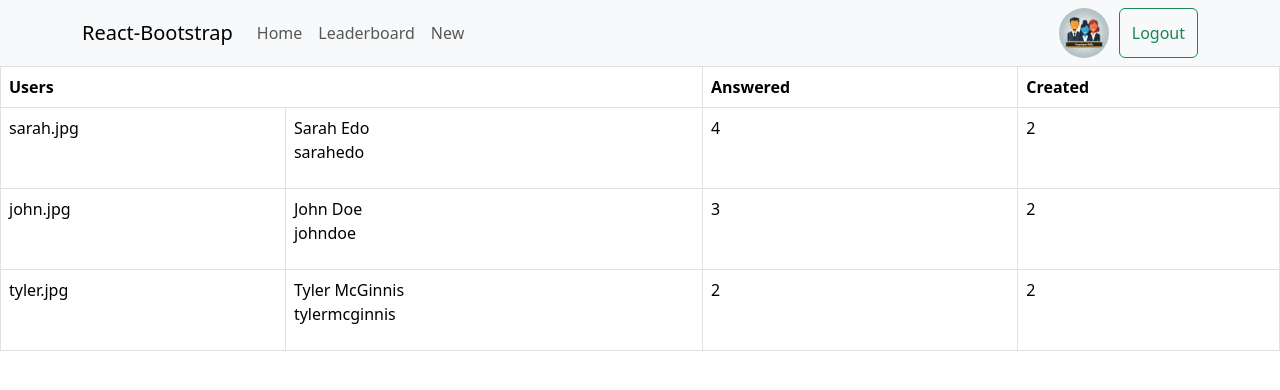
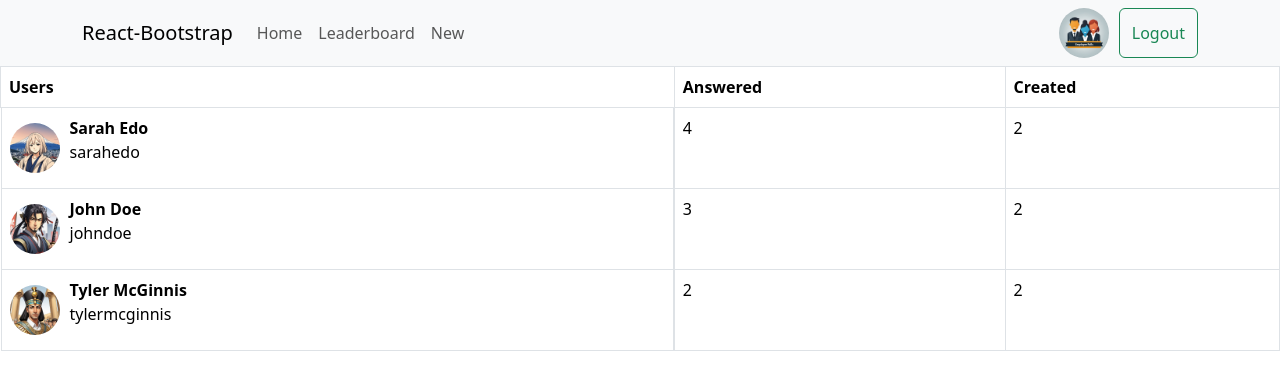
Before and after one commit to CurtesMalteser/react-nd, a React (Create React App) app in the folder employee-polls-app/: page /leaderboard in a window 1280 px wide. Shown: the top 390 px of the page. Built offline with nearby package versions, Linux system fonts and the light colour scheme.

Commit message:
Displays avatar on Leaderboard table
* tweaks show name and id

```diff
--- a/employee-polls-app/src/components/AppNavBar.tsx
+++ b/employee-polls-app/src/components/AppNavBar.tsx
@@ -8,19 +8,7 @@ import ROUTES from '../constants/routes';
 import { useAppDispatch, useAppSelector } from '../app/hooks';
 import { userAvatarURL } from "../features/authedUser/authedUserSlice";
 import { logOut } from '../features/authedUser/authedUserSlice';
-
-function getAvatarImage(avatarName: string | undefined | null) {
-    switch (avatarName) {
-        case 'sarah.jpg':
-            return require('../assets/img/sarah.jpg');
-        case 'john.jpg':
-            return require('../assets/img/john.jpg');
-        case 'tyler.jpg':
-            return require('../assets/img/tyler.jpg');
-        default:
-            return require('../assets/img/employees_pool_logo.jpg');
-    }
-}
+import getAvatarImage from '../utils/avatar';
 
 
 function AppNavBar() {
--- a/employee-polls-app/src/components/LeaderboardTable.tsx
+++ b/employee-polls-app/src/components/LeaderboardTable.tsx
@@ -1,12 +1,14 @@
 import Table from 'react-bootstrap/Table';
+import Image from 'react-bootstrap/Image';
 import User from '../utils/user';
+import getAvatarImage from '../utils/avatar';
 
 function LeaderboardTable({ users }: { users: User[] }) {
     return (
         <Table bordered hover>
             <thead>
                 <tr>
-                    <th colSpan={2}>Users</th>
+                    <th >Users</th>
                     <th>Answered</th>
                     <th>Created</th>
                 </tr>
@@ -14,8 +16,19 @@ function LeaderboardTable({ users }: { users: User[] }) {
             <tbody>
                 {users.map((user) => (
                     <tr key={user.id}>
-                        <td>{user.avatarURL}</td>
-                        <td>{user.name}<p>{user.id}</p></td>
+                        <td style={{ display: 'flex', alignItems: 'center' }}>
+                            <>
+                                <Image style={{ width: '50px', height: '50px', marginRight: '10px' }}
+                                    src={getAvatarImage(user.avatarURL)}
+                                    alt={'Profile Picture'}
+                                    roundedCircle />
+
+                                <div>
+                                    <strong>{user.name}</strong>
+                                    <p>{user.id}</p>
+                                </div>
+                            </>
+                        </td>
                         <td>{Object.keys(user.answers).length}</td>
                         <td>{user.questions.length}</td>
                     </tr>
--- /dev/null
+++ b/employee-polls-app/src/utils/avatar.ts
@@ -0,0 +1,14 @@
+function getAvatarImage(avatarName: string | undefined | null) {
+    switch (avatarName) {
+        case 'sarah.jpg':
+            return require('../assets/img/sarah.jpg');
+        case 'john.jpg':
+            return require('../assets/img/john.jpg');
+        case 'tyler.jpg':
+            return require('../assets/img/tyler.jpg');
+        default:
+            return require('../assets/img/employees_pool_logo.jpg');
+    }
+}
+
+export default getAvatarImage;
```
